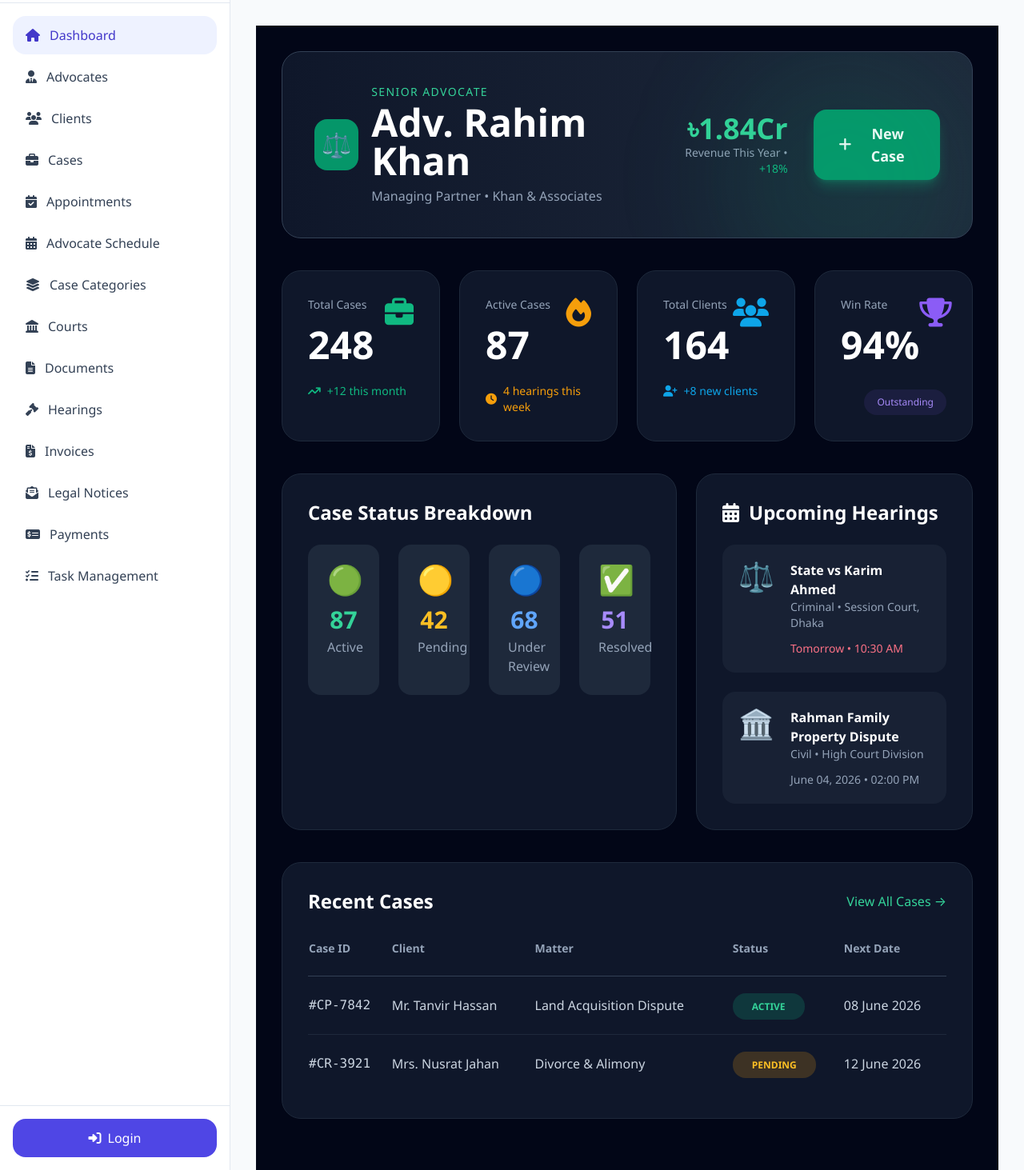
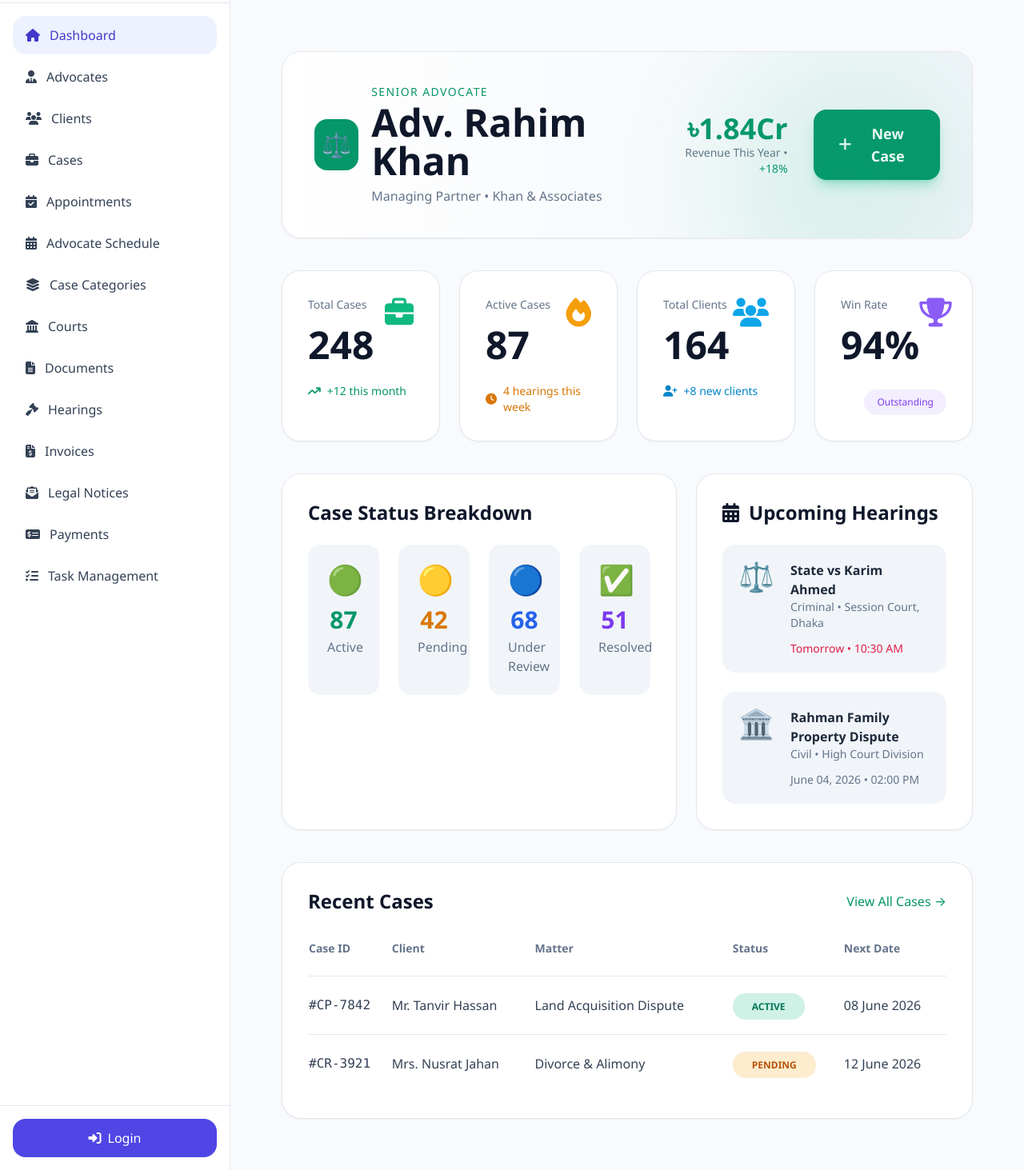
Before and after one commit to Niponpal/Advocate_Management_System, an ASP.NET Core app: page /Dashboard in a window 1280 px wide. Shown: the part 93-1556 px from the top of the page at 80% size. Run offline with ASP.NET Core 8, Linux system fonts and the light colour scheme; some libraries are stand-ins or nearby versions.

Commit message:
Fix this Dashboard Error

```diff
--- a/AMS/Views/Dashboard/Index.cshtml
+++ b/AMS/Views/Dashboard/Index.cshtml
@@ -2,31 +2,31 @@
     ViewData["Title"] = "Dashboard";
 }
 
-<div class="min-h-screen bg-slate-950 text-white p-8">
+<div class="min-h-screen bg-slate-50 dark:bg-slate-950 text-slate-800 dark:text-white p-8">
     <div class="max-w-7xl mx-auto space-y-10">
 
         <!-- Hero Section -->
-        <div class="bg-gradient-to-r from-slate-900 to-slate-800 border border-slate-700 rounded-3xl p-10 relative overflow-hidden">
+        <div class="bg-gradient-to-r from-white to-slate-100 dark:from-slate-900 dark:to-slate-800 border border-slate-200 dark:border-slate-700 rounded-3xl p-10 relative overflow-hidden shadow-sm dark:shadow-none">
             <div class="absolute top-0 right-0 w-80 h-80 bg-emerald-500/10 rounded-full blur-3xl"></div>
 
             <div class="flex flex-col lg:flex-row justify-between items-start lg:items-center gap-8">
                 <div class="flex items-center gap-4">
-                    <div class="w-16 h-16 bg-emerald-600 rounded-2xl flex items-center justify-center text-3xl">⚖️</div>
+                    <div class="w-16 h-16 bg-emerald-600 rounded-2xl flex items-center justify-center text-3xl text-white">⚖️</div>
                     <div>
-                        <p class="text-emerald-400 text-sm font-medium tracking-widest">SENIOR ADVOCATE</p>
-                        <h1 class="text-5xl font-bold mt-1">Adv. Rahim Khan</h1>
-                        <p class="text-slate-400 mt-2">Managing Partner • Khan & Associates</p>
+                        <p class="text-emerald-600 dark:text-emerald-400 text-sm font-medium tracking-widest">SENIOR ADVOCATE</p>
+                        <h1 class="text-5xl font-bold mt-1 text-slate-900 dark:text-white">Adv. Rahim Khan</h1>
+                        <p class="text-slate-500 dark:text-slate-400 mt-2">Managing Partner • Khan & Associates</p>
                     </div>
                 </div>
 
                 <div class="flex items-center gap-8">
                     <div class="text-right">
-                        <p class="text-4xl font-semibold text-emerald-400">৳1.84Cr</p>
-                        <p class="text-slate-400 text-sm">Revenue This Year • <span class="text-emerald-500">+18%</span></p>
+                        <p class="text-4xl font-semibold text-emerald-600 dark:text-emerald-400">৳1.84Cr</p>
+                        <p class="text-slate-500 dark:text-slate-400 text-sm">Revenue This Year • <span class="text-emerald-600 dark:text-emerald-500">+18%</span></p>
                     </div>
 
                     <button onclick="newCase()"
-                            class="px-8 py-4 bg-emerald-600 hover:bg-emerald-500 transition-all rounded-2xl font-semibold flex items-center gap-3 text-lg shadow-lg shadow-emerald-500/30">
+                            class="px-8 py-4 bg-emerald-600 hover:bg-emerald-500 transition-all rounded-2xl font-semibold flex items-center gap-3 text-lg text-white shadow-lg shadow-emerald-500/30">
                         <i class="fas fa-plus"></i>
                         New Case
                     </button>
@@ -36,137 +36,155 @@
 
         <!-- Stats Grid -->
         <div class="grid grid-cols-1 md:grid-cols-2 lg:grid-cols-4 gap-6">
-            <div class="bg-slate-900 border border-slate-800 rounded-3xl p-8 hover:border-emerald-500/50 transition-all group">
+
+            <!-- Total Cases -->
+            <div class="bg-white dark:bg-slate-900 border border-slate-200 dark:border-slate-800 rounded-3xl p-8 hover:border-emerald-500/50 transition-all group shadow-sm dark:shadow-none">
                 <div class="flex justify-between">
                     <div>
-                        <p class="text-slate-400 text-sm">Total Cases</p>
-                        <p class="text-5xl font-bold mt-4">248</p>
+                        <p class="text-slate-500 dark:text-slate-400 text-sm">Total Cases</p>
+                        <p class="text-5xl font-bold mt-4 text-slate-900 dark:text-white">248</p>
                     </div>
                     <div class="text-4xl text-emerald-500 group-hover:scale-110 transition-transform">
                         <i class="fas fa-briefcase"></i>
                     </div>
                 </div>
-                <div class="mt-6 text-emerald-500 text-sm flex items-center gap-2">
+                <div class="mt-6 text-emerald-600 dark:text-emerald-500 text-sm flex items-center gap-2">
                     <i class="fas fa-arrow-trend-up"></i>
                     <span>+12 this month</span>
                 </div>
             </div>
 
-            <div class="bg-slate-900 border border-slate-800 rounded-3xl p-8 hover:border-amber-500/50 transition-all group">
+            <!-- Active Cases -->
+            <div class="bg-white dark:bg-slate-900 border border-slate-200 dark:border-slate-800 rounded-3xl p-8 hover:border-amber-500/50 transition-all group shadow-sm dark:shadow-none">
                 <div class="flex justify-between">
                     <div>
-                        <p class="text-slate-400 text-sm">Active Cases</p>
-                        <p class="text-5xl font-bold mt-4">87</p>
+                        <p class="text-slate-500 dark:text-slate-400 text-sm">Active Cases</p>
+                        <p class="text-5xl font-bold mt-4 text-slate-900 dark:text-white">87</p>
                     </div>
                     <div class="text-4xl text-amber-500 group-hover:scale-110 transition-transform">
                         <i class="fas fa-fire"></i>
                     </div>
                 </div>
-                <div class="mt-6 text-amber-500 text-sm flex items-center gap-2">
+                <div class="mt-6 text-amber-600 dark:text-amber-500 text-sm flex items-center gap-2">
                     <i class="fas fa-clock"></i>
                     <span>4 hearings this week</span>
                 </div>
             </div>
 
-            <div class="bg-slate-900 border border-slate-800 rounded-3xl p-8 hover:border-sky-500/50 transition-all group">
+            <!-- Total Clients -->
+            <div class="bg-white dark:bg-slate-900 border border-slate-200 dark:border-slate-800 rounded-3xl p-8 hover:border-sky-500/50 transition-all group shadow-sm dark:shadow-none">
                 <div class="flex justify-between">
                     <div>
-                        <p class="text-slate-400 text-sm">Total Clients</p>
-                        <p class="text-5xl font-bold mt-4">164</p>
+                        <p class="text-slate-500 dark:text-slate-400 text-sm">Total Clients</p>
+                        <p class="text-5xl font-bold mt-4 text-slate-900 dark:text-white">164</p>
                     </div>
                     <div class="text-4xl text-sky-500 group-hover:scale-110 transition-transform">
                         <i class="fas fa-users"></i>
                     </div>
                 </div>
-                <div class="mt-6 text-sky-500 text-sm flex items-center gap-2">
+                <div class="mt-6 text-sky-600 dark:text-sky-500 text-sm flex items-center gap-2">
                     <i class="fas fa-user-plus"></i>
                     <span>+8 new clients</span>
                 </div>
             </div>
 
-            <div class="bg-slate-900 border border-slate-800 rounded-3xl p-8 hover:border-violet-500/50 transition-all group relative">
+            <!-- Win Rate -->
+            <div class="bg-white dark:bg-slate-900 border border-slate-200 dark:border-slate-800 rounded-3xl p-8 hover:border-violet-500/50 transition-all group relative shadow-sm dark:shadow-none">
                 <div class="flex justify-between">
                     <div>
-                        <p class="text-slate-400 text-sm">Win Rate</p>
-                        <p class="text-5xl font-bold mt-4">94%</p>
+                        <p class="text-slate-500 dark:text-slate-400 text-sm">Win Rate</p>
+                        <p class="text-5xl font-bold mt-4 text-slate-900 dark:text-white">94%</p>
                     </div>
                     <div class="text-4xl text-violet-500 group-hover:scale-110 transition-transform">
                         <i class="fas fa-trophy"></i>
                     </div>
                 </div>
-                <div class="absolute bottom-8 right-8 bg-violet-500/10 text-violet-400 text-xs px-4 py-2 rounded-2xl">
+                <div class="absolute bottom-8 right-8 bg-violet-500/10 text-violet-600 dark:text-violet-400 text-xs px-4 py-2 rounded-2xl">
                     Outstanding
                 </div>
             </div>
+
         </div>
 
         <div class="grid grid-cols-1 lg:grid-cols-12 gap-6">
 
-            <!-- New Section: Case Status Breakdown -->
-            <div class="lg:col-span-7 bg-slate-900 border border-slate-800 rounded-3xl p-8">
-                <h3 class="text-2xl font-semibold mb-6">Case Status Breakdown</h3>
+            <!-- Case Status Breakdown -->
+            <div class="lg:col-span-7 bg-white dark:bg-slate-900 border border-slate-200 dark:border-slate-800 rounded-3xl p-8 shadow-sm dark:shadow-none">
+                <h3 class="text-2xl font-semibold mb-6 text-slate-900 dark:text-white">Case Status Breakdown</h3>
+
                 <div class="grid grid-cols-2 md:grid-cols-4 gap-6">
-                    <div class="bg-slate-800 rounded-2xl p-6 text-center hover:bg-slate-700 transition-all">
+
+                    <div class="bg-slate-100 dark:bg-slate-800 rounded-2xl p-6 text-center hover:bg-slate-200 dark:hover:bg-slate-700 transition-all">
                         <div class="text-4xl mb-3">🟢</div>
-                        <p class="text-3xl font-bold text-emerald-400">87</p>
-                        <p class="text-slate-400 mt-1">Active</p>
+                        <p class="text-3xl font-bold text-emerald-600 dark:text-emerald-400">87</p>
+                        <p class="text-slate-500 dark:text-slate-400 mt-1">Active</p>
                     </div>
-                    <div class="bg-slate-800 rounded-2xl p-6 text-center hover:bg-slate-700 transition-all">
+
+                    <div class="bg-slate-100 dark:bg-slate-800 rounded-2xl p-6 text-center hover:bg-slate-200 dark:hover:bg-slate-700 transition-all">
                         <div class="text-4xl mb-3">🟡</div>
-                        <p class="text-3xl font-bold text-amber-400">42</p>
-                        <p class="text-slate-400 mt-1">Pending</p>
+                        <p class="text-3xl font-bold text-amber-600 dark:text-amber-400">42</p>
+                        <p class="text-slate-500 dark:text-slate-400 mt-1">Pending</p>
                     </div>
-                    <div class="bg-slate-800 rounded-2xl p-6 text-center hover:bg-slate-700 transition-all">
+
+                    <div class="bg-slate-100 dark:bg-slate-800 rounded-2xl p-6 text-center hover:bg-slate-200 dark:hover:bg-slate-700 transition-all">
                         <div class="text-4xl mb-3">🔵</div>
-                        <p class="text-3xl font-bold text-blue-400">68</p>
-                        <p class="text-slate-400 mt-1">Under Review</p>
+                        <p class="text-3xl font-bold text-blue-600 dark:text-blue-400">68</p>
+                        <p class="text-slate-500 dark:text-slate-400 mt-1">Under Review</p>
                     </div>
-                    <div class="bg-slate-800 rounded-2xl p-6 text-center hover:bg-slate-700 transition-all">
+
+                    <div class="bg-slate-100 dark:bg-slate-800 rounded-2xl p-6 text-center hover:bg-slate-200 dark:hover:bg-slate-700 transition-all">
                         <div class="text-4xl mb-3">✅</div>
-                        <p class="text-3xl font-bold text-violet-400">51</p>
-                        <p class="text-slate-400 mt-1">Resolved</p>
+                        <p class="text-3xl font-bold text-violet-600 dark:text-violet-400">51</p>
+                        <p class="text-slate-500 dark:text-slate-400 mt-1">Resolved</p>
                     </div>
+
                 </div>
             </div>
 
             <!-- Upcoming Hearings -->
-            <div class="lg:col-span-5 bg-slate-900 border border-slate-800 rounded-3xl p-8">
-                <h3 class="text-2xl font-semibold mb-6 flex items-center gap-3">
+            <div class="lg:col-span-5 bg-white dark:bg-slate-900 border border-slate-200 dark:border-slate-800 rounded-3xl p-8 shadow-sm dark:shadow-none">
+                <h3 class="text-2xl font-semibold mb-6 flex items-center gap-3 text-slate-900 dark:text-white">
                     <i class="fas fa-calendar-alt"></i>
                     Upcoming Hearings
                 </h3>
+
                 <div class="space-y-6">
-                    <div class="flex gap-5 bg-slate-800/60 p-5 rounded-2xl hover:bg-slate-700 transition-all">
+
+                    <div class="flex gap-5 bg-slate-100 dark:bg-slate-800/60 p-5 rounded-2xl hover:bg-slate-200 dark:hover:bg-slate-700 transition-all">
                         <div class="text-4xl">⚖️</div>
                         <div class="flex-1">
-                            <p class="font-semibold">State vs Karim Ahmed</p>
-                            <p class="text-slate-400 text-sm">Criminal • Session Court, Dhaka</p>
-                            <p class="text-rose-400 text-sm mt-3 font-medium">Tomorrow • 10:30 AM</p>
+                            <p class="font-semibold text-slate-800 dark:text-white">State vs Karim Ahmed</p>
+                            <p class="text-slate-500 dark:text-slate-400 text-sm">Criminal • Session Court, Dhaka</p>
+                            <p class="text-rose-600 dark:text-rose-400 text-sm mt-3 font-medium">Tomorrow • 10:30 AM</p>
                         </div>
                     </div>
 
-                    <div class="flex gap-5 bg-slate-800/60 p-5 rounded-2xl hover:bg-slate-700 transition-all">
+                    <div class="flex gap-5 bg-slate-100 dark:bg-slate-800/60 p-5 rounded-2xl hover:bg-slate-200 dark:hover:bg-slate-700 transition-all">
                         <div class="text-4xl">🏛️</div>
                         <div class="flex-1">
-                            <p class="font-semibold">Rahman Family Property Dispute</p>
-                            <p class="text-slate-400 text-sm">Civil • High Court Division</p>
-                            <p class="text-slate-400 text-sm mt-3">June 04, 2026 • 02:00 PM</p>
+                            <p class="font-semibold text-slate-800 dark:text-white">Rahman Family Property Dispute</p>
+                            <p class="text-slate-500 dark:text-slate-400 text-sm">Civil • High Court Division</p>
+                            <p class="text-slate-500 dark:text-slate-400 text-sm mt-3">June 04, 2026 • 02:00 PM</p>
                         </div>
                     </div>
+
                 </div>
             </div>
         </div>
 
         <!-- Recent Cases -->
-        <div class="bg-slate-900 border border-slate-800 rounded-3xl p-8">
+        <div class="bg-white dark:bg-slate-900 border border-slate-200 dark:border-slate-800 rounded-3xl p-8 shadow-sm dark:shadow-none">
+
             <div class="flex justify-between items-center mb-8">
-                <h3 class="text-2xl font-semibold">Recent Cases</h3>
-                <a href="#" class="text-emerald-400 hover:text-emerald-300 transition-colors">View All Cases →</a>
+                <h3 class="text-2xl font-semibold text-slate-900 dark:text-white">Recent Cases</h3>
+                <a href="#" class="text-emerald-600 dark:text-emerald-400 hover:text-emerald-700 dark:hover:text-emerald-300 transition-colors">View All Cases →</a>
             </div>
 
+            <div class="overflow-x-auto">
                 <table class="w-full">
+
                     <thead>
-                    <tr class="text-slate-400 text-sm border-b border-slate-700">
+                        <tr class="text-slate-500 dark:text-slate-400 text-sm border-b border-slate-200 dark:border-slate-700">
                             <th class="pb-6 text-left">Case ID</th>
                             <th class="pb-6 text-left">Client</th>
                             <th class="pb-6 text-left">Matter</th>
@@ -175,23 +193,31 @@
                         </tr>
                     </thead>
 
-                <tbody class="divide-y divide-slate-800 text-slate-300">
-                    <tr class="hover:bg-slate-800/50 transition">
+                    <tbody class="divide-y divide-slate-200 dark:divide-slate-800 text-slate-700 dark:text-slate-300">
+
+                        <tr class="hover:bg-slate-100 dark:hover:bg-slate-800/50 transition">
                             <td class="py-6 font-mono">#CP-7842</td>
                             <td class="py-6">Mr. Tanvir Hassan</td>
                             <td class="py-6">Land Acquisition Dispute</td>
-                        <td><span class="px-6 py-2 bg-emerald-500/20 text-emerald-400 rounded-2xl text-xs font-semibold">ACTIVE</span></td>
+                            <td>
+                                <span class="px-6 py-2 bg-emerald-500/20 text-emerald-700 dark:text-emerald-400 rounded-2xl text-xs font-semibold">ACTIVE</span>
+                            </td>
                             <td class="py-6">08 June 2026</td>
                         </tr>
-                    <tr class="hover:bg-slate-800/50 transition">
+
+                        <tr class="hover:bg-slate-100 dark:hover:bg-slate-800/50 transition">
                             <td class="py-6 font-mono">#CR-3921</td>
                             <td class="py-6">Mrs. Nusrat Jahan</td>
                             <td class="py-6">Divorce & Alimony</td>
-                        <td><span class="px-6 py-2 bg-amber-500/20 text-amber-400 rounded-2xl text-xs font-semibold">PENDING</span></td>
+                            <td>
+                                <span class="px-6 py-2 bg-amber-500/20 text-amber-700 dark:text-amber-400 rounded-2xl text-xs font-semibold">PENDING</span>
+                            </td>
                             <td class="py-6">12 June 2026</td>
                         </tr>
+
                     </tbody>
                 </table>
+            </div>
         </div>
 
     </div>
```
Lines whose indentation alone changed are shown as unchanged.
